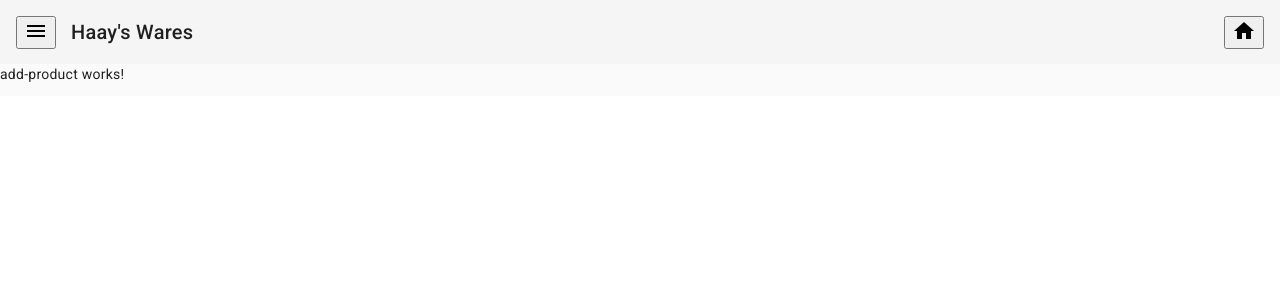
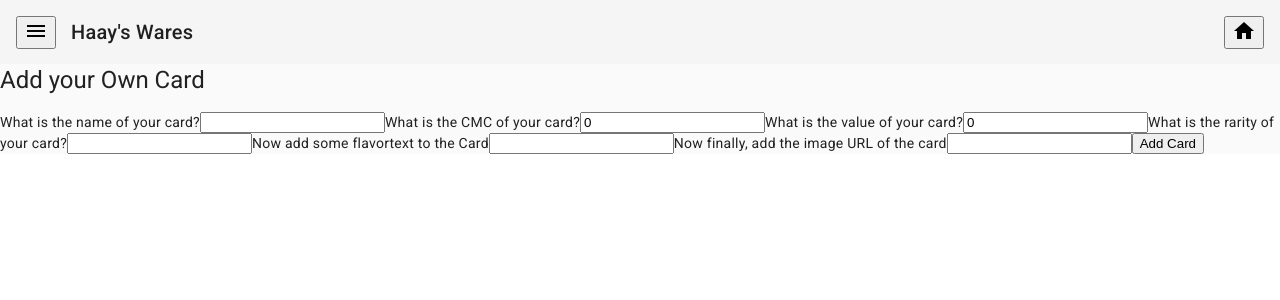
Before and after one commit to Itz-Haay/FSWD1044-3-Frontend-Frameworks-Angular-Final, an Angular app: page /add in a window 1280 px wide. Shown: the top 300 px of the page. Built offline with nearby package versions, Linux system fonts and the light colour scheme; no server answers.

Commit message:
Added edit/add Functions

```diff
--- a/src/app/app.module.ts
+++ b/src/app/app.module.ts
@@ -15,9 +15,9 @@ import { AddProductComponent } from './components/add-product/add-product.compon
 import { EditProductComponent } from './components/edit-product/edit-product.component';
 
 import { provideAnimationsAsync } from '@angular/platform-browser/animations/async';
-import {MatToolbarModule} from '@angular/material/toolbar';
-import {MatIconModule} from '@angular/material/icon';
-import {MatSidenavModule} from '@angular/material/sidenav';
+import { MatToolbarModule } from '@angular/material/toolbar';
+import { MatIconModule } from '@angular/material/icon';
+import { MatSidenavModule } from '@angular/material/sidenav';
 
 
 @NgModule({
--- a/src/app/components/add-product/add-product.component.html
+++ b/src/app/components/add-product/add-product.component.html
@@ -1 +1,15 @@
-<p>add-product works!</p>
+<h1>Add your Own Card</h1>
+<form #form="ngForm" (ngSubmit)="onSubmit()">
+    <label>What is the name of your card?</label>
+    <input type="text" name="name" [(ngModel)]="newCard.name">
+    <label>What is the CMC of your card?</label>
+    <input type="text" name="cmc" [(ngModel)]="newCard.cmc">
+    <label>What is the value of your card?</label>
+    <input type="number" name="price" [(ngModel)]="newCard.price">
+    <label>What is the rarity of your card?</label>
+    <input type="text" name="rarity" [(ngModel)]="newCard.rarity">
+    <label>Now add some flavortext to the Card</label>
+    <input type="text" name="flavorText" [(ngModel)]="newCard.flavorText">
+    <label>Now finally, add the image URL of the card</label>
+    <input type="text" name="image" [(ngModel)]="newCard.imageUrl">
+    <button type="submit">Add Card</button>
--- a/src/app/components/add-product/add-product.component.ts
+++ b/src/app/components/add-product/add-product.component.ts
@@ -1,10 +1,31 @@
-import { Component } from '@angular/core';
+import { Component, OnInit } from '@angular/core';
+import { Card } from '../../models/card';
+import { CardService } from '../../services/card.service';
+import { Router } from '@angular/router';
 
 @Component({
   selector: 'app-add-product',
   templateUrl: './add-product.component.html',
   styleUrl: './add-product.component.css'
 })
-export class AddProductComponent {
+export class AddProductComponent implements OnInit {
+
+  newCard: Card = new Card();
+
+  constructor(private cardService: CardService, private router: Router) { }
+
+  ngOnInit(): void {
+    this.cardService.getAllCards().subscribe(cards => {
+      const highestId = Math.max(...cards.map(card => card.id));
+      this.newCard.id = highestId + 1;
+    });
+  }
+
+  onSubmit() {
+    this.cardService.createNewCard(this.newCard).subscribe(response => {
+      console.log(response);
+      this.router.navigateByUrl("/products")
+    })
+  }
 
 }
--- a/src/app/components/edit-product/edit-product.component.html
+++ b/src/app/components/edit-product/edit-product.component.html
@@ -1,13 +1,15 @@
-<h1>Edit Contact</h1>
+<h1>{{currentCard.name}}</h1>
 <form #form="ngForm" (ngSubmit)="onSubmit()">
-  <label>Contact Name</label>
+  <label>name</label>
   <input type="text" name="name" [(ngModel)]="currentCard.name">
-
-  <label>Contact Email</label>
-  <input type="text" name="email" [(ngModel)]="currentCard.rarity">
-
-  <label>Contact Name</label>
-  <input type="text" name="phone" [(ngModel)]="currentCard.price">
-
-  <button type="submit">EDIT CONTACT</button>
-</form>
+  <label>cmc</label>
+  <input type="text" name="cmc" [(ngModel)]="currentCard.cmc">
+  <label>price</label>
+  <input type="number" name="price" [(ngModel)]="currentCard.price">
+  <label>rarity</label>
+  <input type="text" name="rarity" [(ngModel)]="currentCard.rarity">
+  <label>flavortext</label>
+  <input type="text" name="flavorText" [(ngModel)]="currentCard.flavorText">
+  <label>image URL</label>
+  <input type="text" name="image" [(ngModel)]="currentCard.imageUrl">
+  <button type="submit">Edit Card</button>
--- a/src/app/components/edit-product/edit-product.component.ts
+++ b/src/app/components/edit-product/edit-product.component.ts
@@ -29,7 +29,7 @@ export class EditProductComponent implements OnInit {
   onSubmit() {
     this.cardService.editCardById(this.id, this.currentCard).subscribe(edittedCard => {
       console.log(edittedCard);
-      this.router.navigateByUrl("/cards");
+      this.router.navigateByUrl("/products");
     })
   }
 }
```
Also changed, not shown: cards.json (+11 -2 lines).
